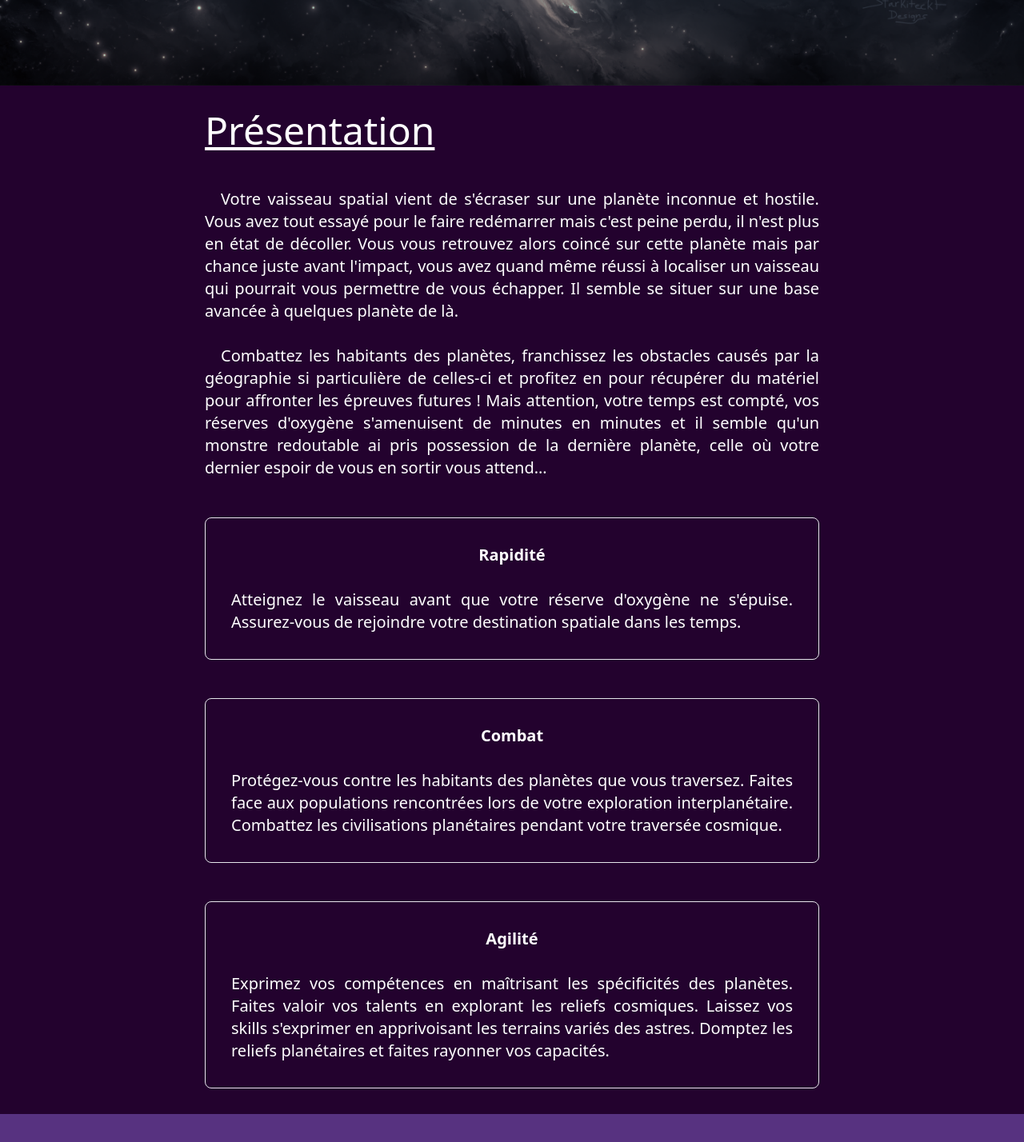
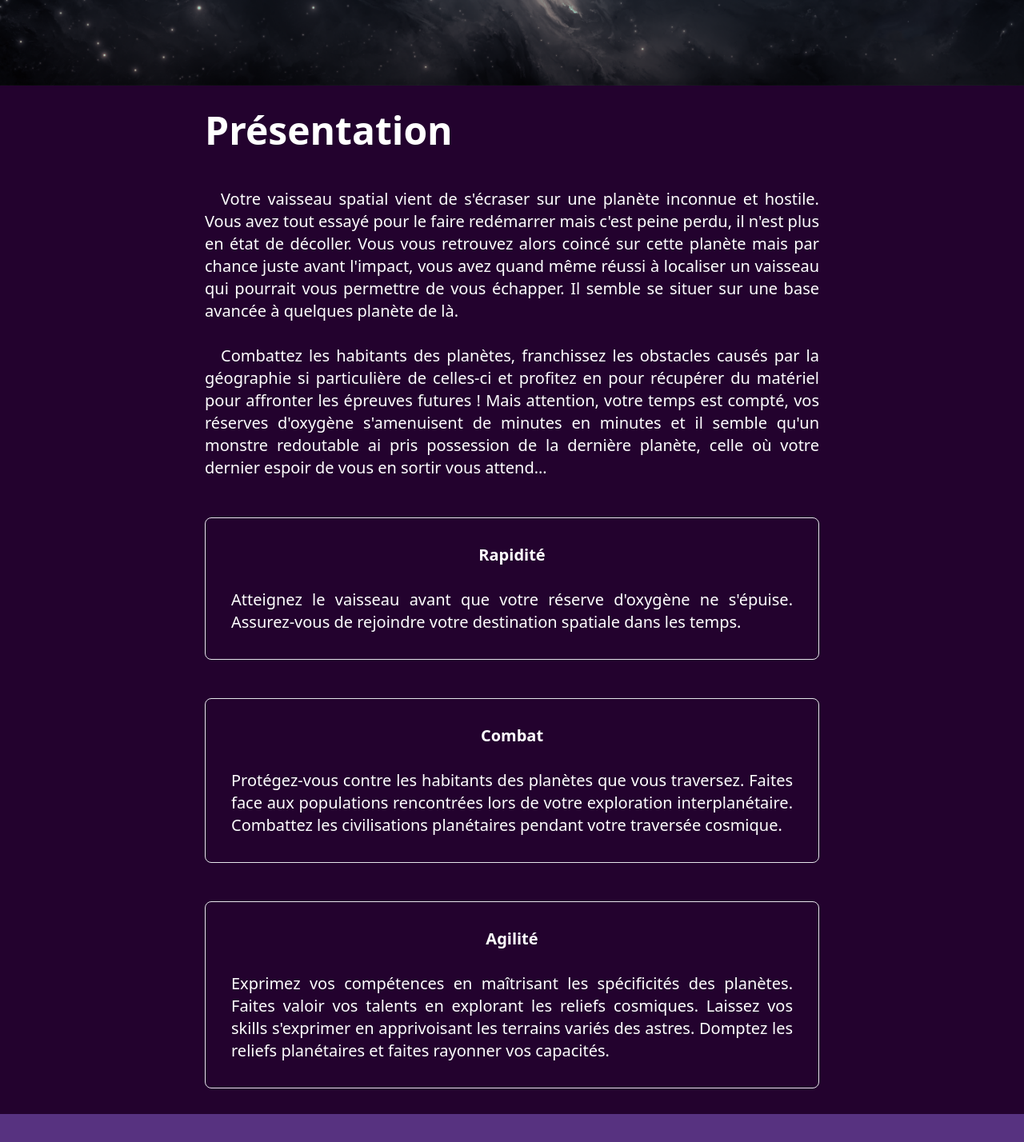
Before and after one commit to RealToddler/cygnus_website, a Next.js app: page / in a window 1280 px wide. Shown: the part 800-2228 px from the top of the page at 80% size. Built offline with nearby package versions, Linux system fonts and the light colour scheme.

Commit message:
fix image & title

```diff
--- a/pages/index.tsx
+++ b/pages/index.tsx
@@ -37,7 +37,7 @@ export default function Home() {
         id="presentation"
       >
         <div className="md:px-64 px-8 space-y-12 text-justify text-white">
-          <div className="text-5xl underline">Présentation</div>
+          <div className="text-5xl font-bold">Présentation</div>
           <div className="md:text-xl text-justify ">
             &emsp;Votre vaisseau spatial vient de s{"'"}écraser sur une planète
             inconnue et hostile. Vous avez tout essayé pour le faire redémarrer
@@ -92,7 +92,7 @@ export default function Home() {
       <div className="md:h-fit text-white bg-tekhelet" id="team">
         <div className="flex text-xl items-center pb-8 min-h-auto md:px-64 px-8">
           <div className="space-y-12">
-            <div className="text-5xl underline pt-8">L{"'"}équipe</div>
+            <div className="text-5xl font-bold pt-8">L{"'"}équipe</div>
             <div>
               <div className="text-center">
                 Galaxy Traveller a été développé par l{"'"}entreprise Cygnus qui
```
Also changed, not shown: public/asset6.png.
